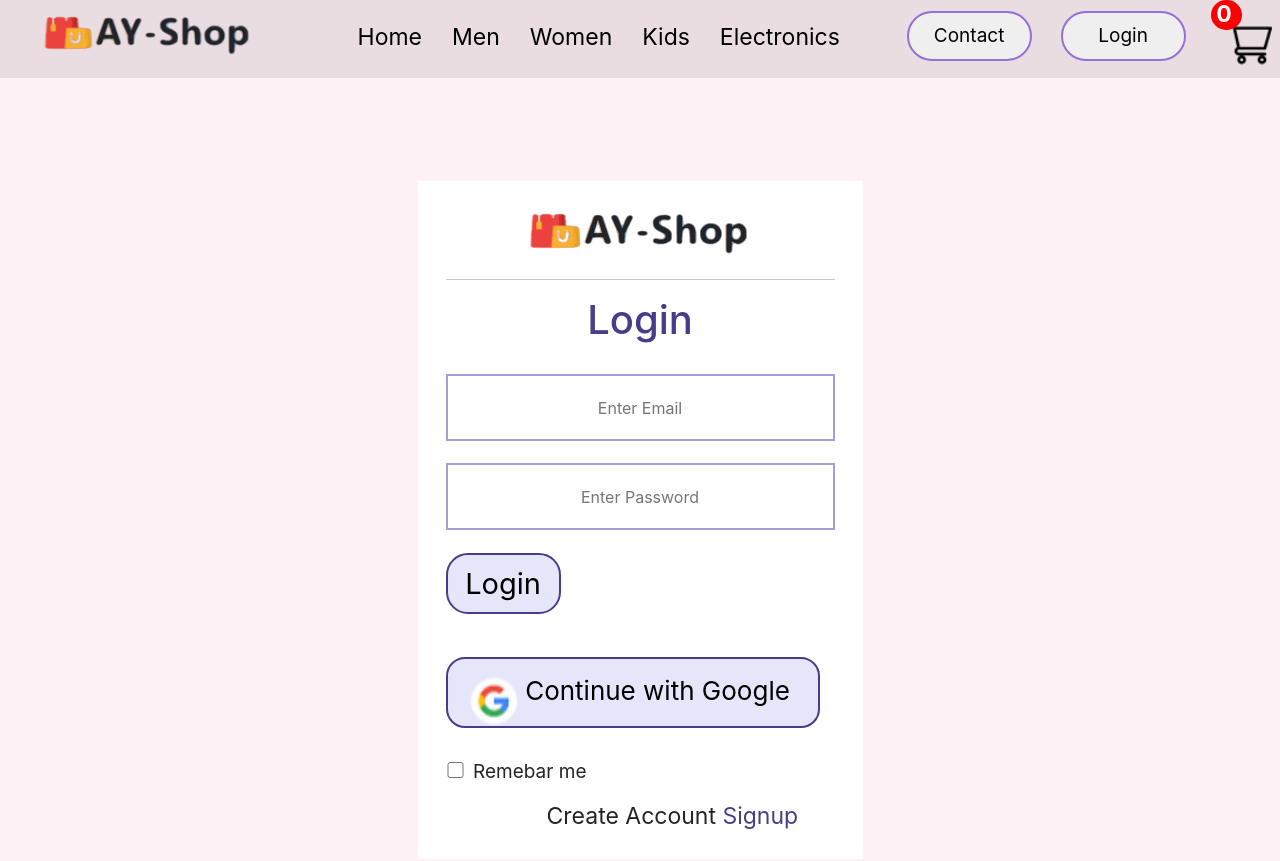
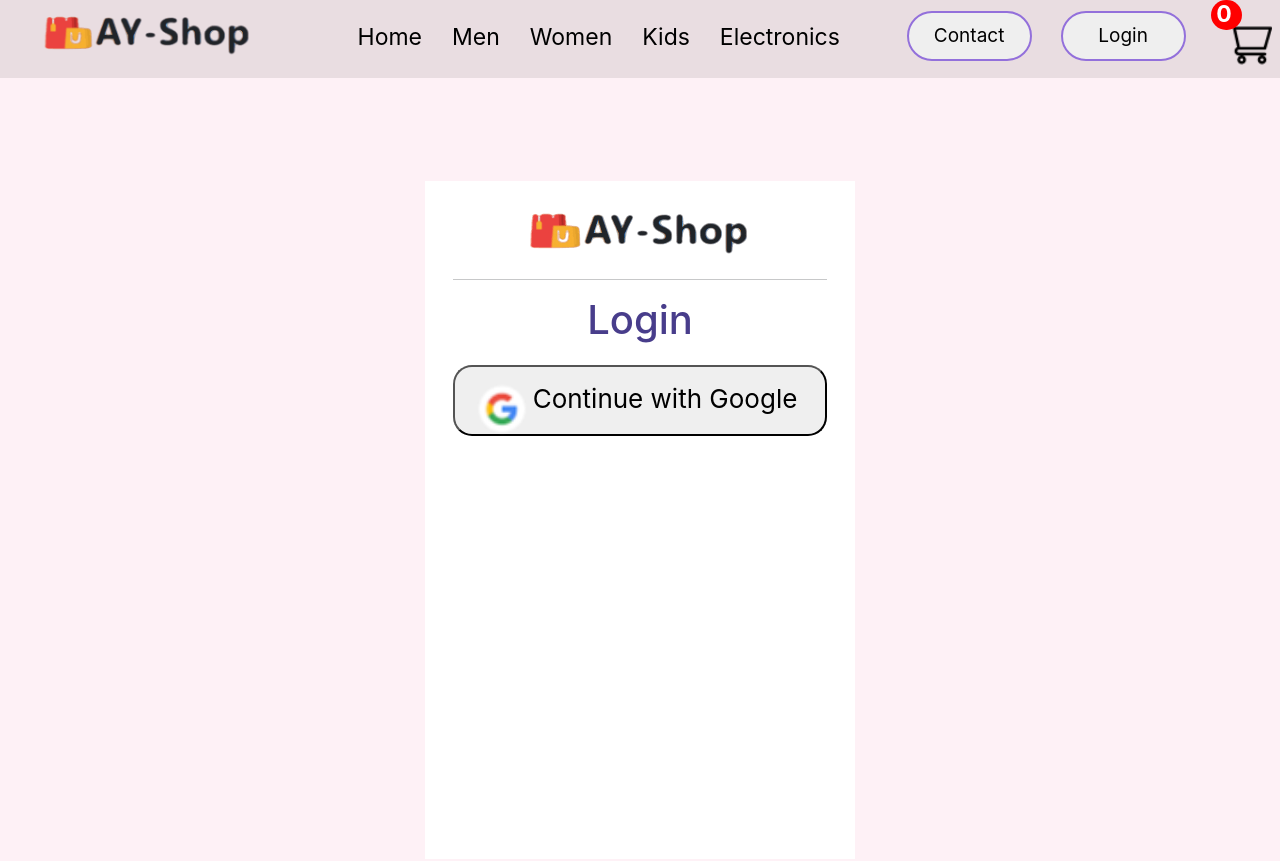
Before and after one commit to ankitkumariuj/ay-sell-front, a React (Create React App) app: page /login in a window 1280 px wide. Shown: the top 861 px of the page. Built offline with nearby package versions, Linux system fonts and the light colour scheme.

Commit message:
Update Login.jsx

```diff
--- a/src/Login/Login.jsx
+++ b/src/Login/Login.jsx
@@ -13,11 +13,7 @@
       <div className="continar">
       <center><img src={logo} alt="" /></center> <hr />
       <center><h1 style={{color: 'darkslateblue'}}>Login</h1></center>
-      <div className="from">
-        <form action="">
-            <input type="email" name="" id="" placeholder='Enter Email' required/><br />
-            <input type="password" name="" id="" placeholder='Enter Password'  required/><br/>
-           <button className='log-btn'>Login</button><br />
+
            {!isAuthenticated ? (
         <div className="auth-container">
           <button
@@ -51,11 +47,7 @@
         </div>
       )}
 
-           <div className='check'>
-           <input type="checkbox" name="" id="check" /> <span>Remebar me</span></div>
-            <p>Create Account <Link to='/signup'>Signup</Link></p>
-        </form>
-        </div>
+
       </div>
       </div>
 
```
